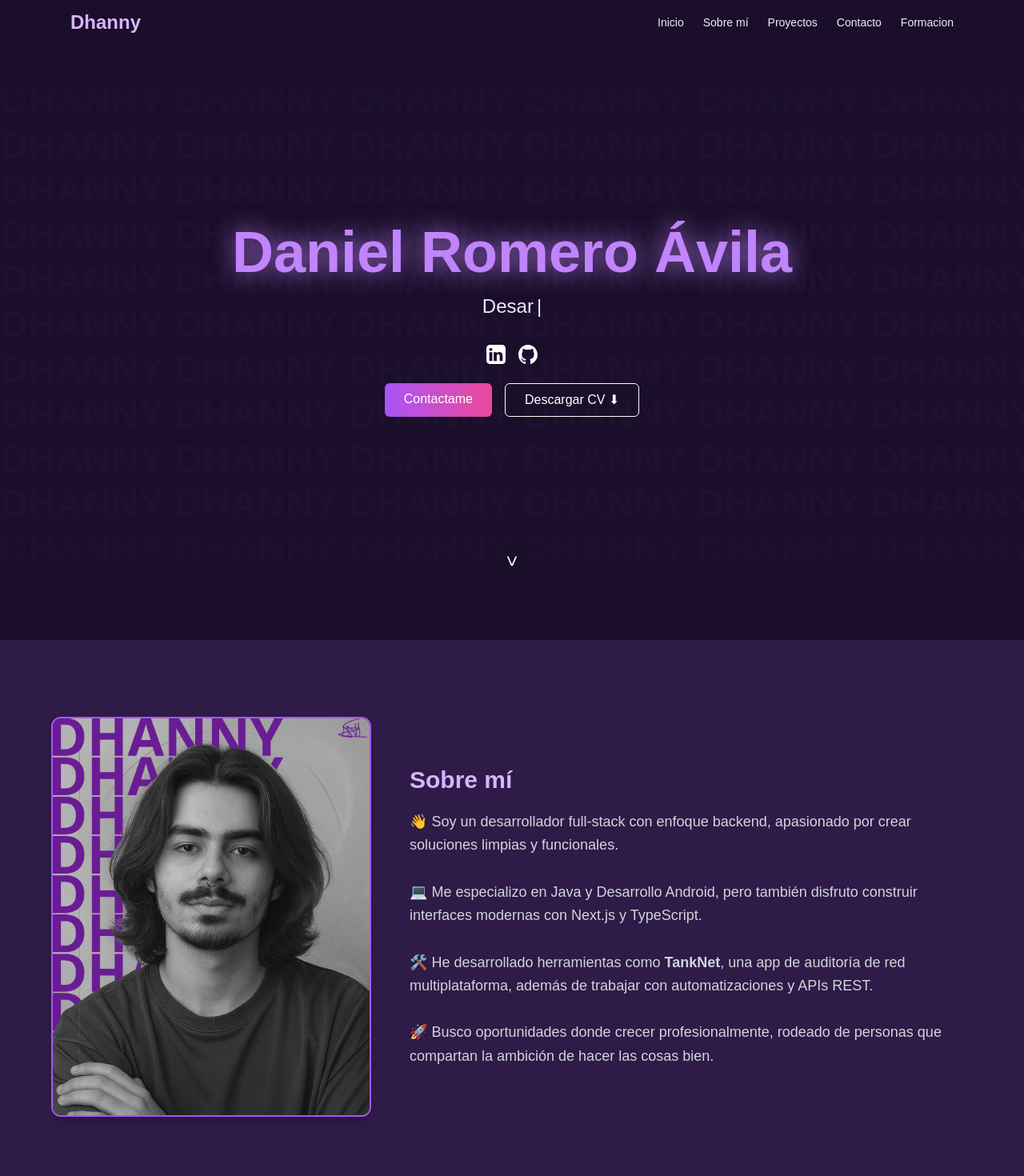
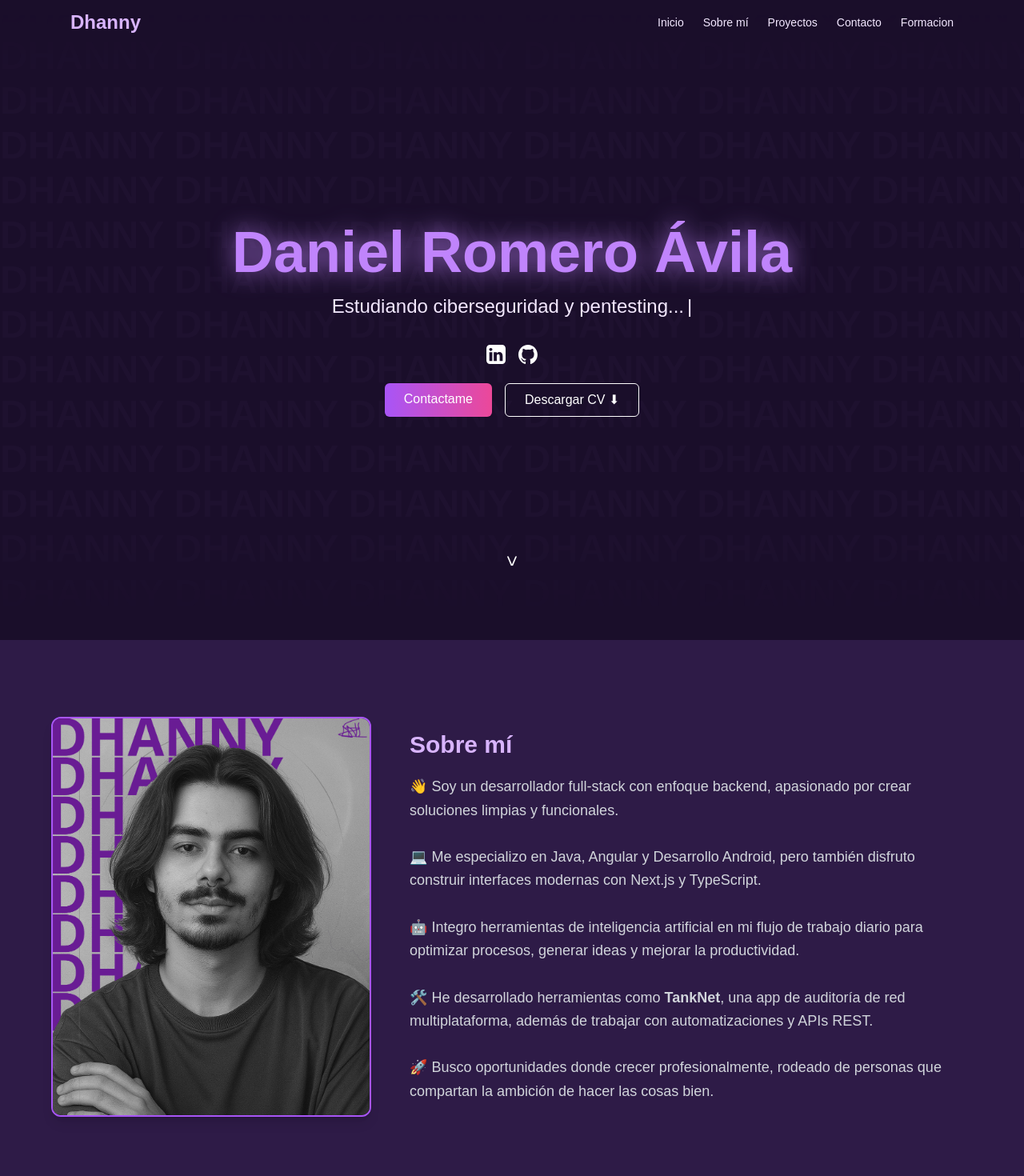
Before and after one commit to Daniromavi/PortfolioPersonal, a Next.js app in the folder frontend/: page / in a window 1280 px wide. Shown: the top 1470 px of the page at 80% size. Built offline with nearby package versions, Linux system fonts and the light colour scheme.

Commit message:
Optimizacion Varia

```diff
--- a/frontend/src/app/page.tsx
+++ b/frontend/src/app/page.tsx
@@ -83,7 +83,7 @@ export default function Home() {
             {showTyping && (
               <TypingText
                 texts={[
-                  "Desarrollador Full-Stack · Java · Angular · Next.js",
+                  "Buenos dias Linkedin!",
                   "Estudiando ciberseguridad y pentesting...",
                   "Apasionado por el hardware y los componentes.",
                   "Buscando oportunidades para crecer profesionalmente.",
@@ -184,16 +184,14 @@ export default function Home() {
             <h2 className="text-3xl font-bold mb-5 text-purple-300">Sobre mí</h2>
             <p className="text-gray-300 text-lg leading-relaxed">
               👋 Soy un desarrollador full-stack con enfoque backend, apasionado por crear soluciones limpias y funcionales.<br /><br />
-              💻 Me especializo en Java y Desarrollo Android, pero también disfruto construir interfaces modernas con Next.js y TypeScript.<br /><br />
+              💻 Me especializo en Java, Angular y Desarrollo Android, pero también disfruto construir interfaces modernas con Next.js y TypeScript.<br /><br />
+              🤖 Integro herramientas de inteligencia artificial en mi flujo de trabajo diario para optimizar procesos, generar ideas y mejorar la productividad.<br /><br />
               🛠️ He desarrollado herramientas como <strong>TankNet</strong>, una app de auditoría de red multiplataforma, además de trabajar con automatizaciones y APIs REST.<br /><br />
               🚀 Busco oportunidades donde crecer profesionalmente, rodeado de personas que compartan la ambición de hacer las cosas bien.
             </p>
           </motion.div>
-
         </div>
       </section>
-
-
 
       {/* PROYECTOS */}
       <section
@@ -286,7 +284,7 @@ export default function Home() {
                 Tecnologías Web
               </h3>
               <ul className="space-y-3">
-                {["HTML", "CSS (Tailwind)", "Next.js", "React"].map((item) => (
+                {["Angular", "CSS (Tailwind)", "Next.js", "React"].map((item) => (
                   <li
                     key={item}
                     className="flex items-center gap-2 group transition duration-200 hover:scale-[1.02]"
```
